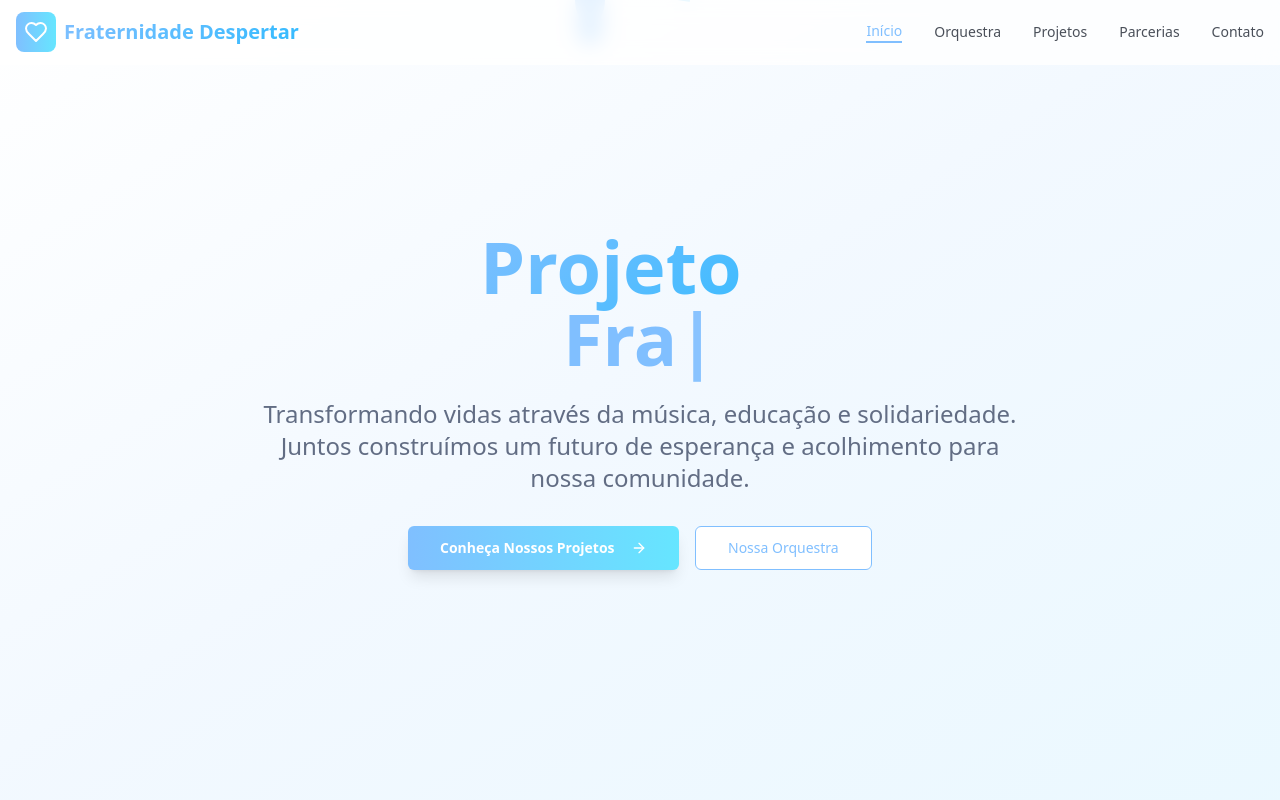
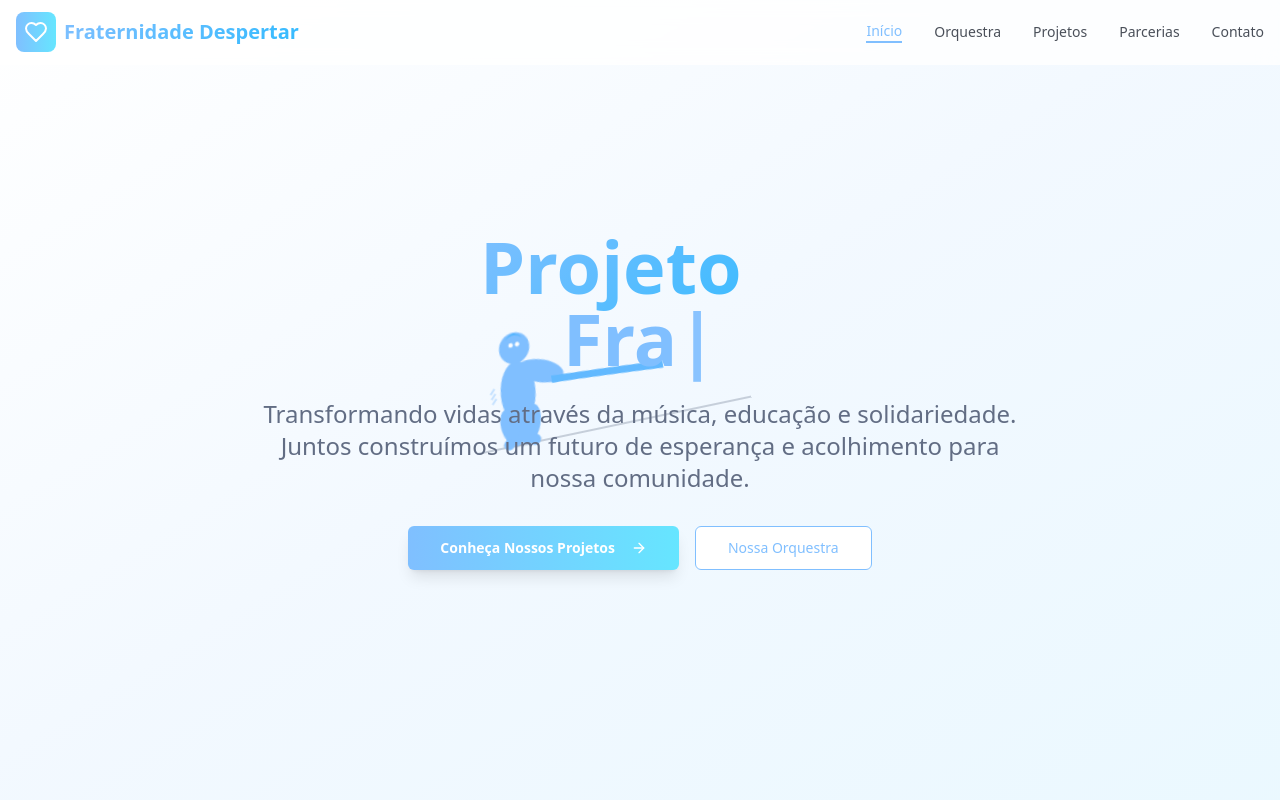
Before and after one commit to matheusprmt10-star/fraternidade-despertar-visual, a React (Vite) app: page / in a window 1280 px wide. Shown: the top 800 px of the page. Built offline with nearby package versions, Linux system fonts and the light colour scheme; the HTML template or start-up script is replaced by a standard one.

Commit message:
Melhorar animação inicial

```diff
--- a/src/index.css
+++ b/src/index.css
@@ -232,39 +232,130 @@ Cores vibrantes e harmônicas que transmitem acolhimento, solidariedade e espera
     }
   }
 
-  @keyframes rope-pull {
+  /* Enhanced rope pulling animation */
+  @keyframes rope-pull-container {
     0% {
-      transform: translateX(-100px) rotate(-10deg);
-      opacity: 0;
+      transform: translateX(0) translateY(0) rotate(0deg);
+    }
+    15% {
+      transform: translateX(-12px) translateY(-5px) rotate(-3deg);
     }
     30% {
-      transform: translateX(0) rotate(0deg);
-      opacity: 1;
+      transform: translateX(-25px) translateY(-12px) rotate(-8deg);
+    }
+    45% {
+      transform: translateX(-35px) translateY(-18px) rotate(-12deg);
     }
     60% {
-      transform: translateX(20px) rotate(5deg);
+      transform: translateX(-28px) translateY(-12px) rotate(-6deg);
+    }
+    75% {
+      transform: translateX(-15px) translateY(-5px) rotate(-2deg);
+    }
+    85% {
+      transform: translateX(-8px) translateY(-2px) rotate(-1deg);
     }
     100% {
-      transform: translateX(0) rotate(0deg);
-      opacity: 1;
+      transform: translateX(0) translateY(0) rotate(0deg);
     }
   }
 
-  @keyframes button-appear {
+  @keyframes person-strain {
+    0%, 100% {
+      transform: scale(1) skewX(0deg);
+    }
+    20% {
+      transform: scale(1.02) skewX(-2deg);
+    }
+    35% {
+      transform: scale(1.08) skewX(-5deg);
+    }
+    50% {
+      transform: scale(1.12) skewX(-8deg);
+    }
+    65% {
+      transform: scale(1.05) skewX(-3deg);
+    }
+    80% {
+      transform: scale(1.01) skewX(-1deg);
+    }
+  }
+
+  @keyframes rope-tension {
+    0%, 100% {
+      stroke-width: 4;
+      stroke: hsl(var(--secondary));
+    }
+    35% {
+      stroke-width: 6;
+      stroke: hsl(var(--primary));
+    }
+    50% {
+      stroke-width: 8;
+      stroke: hsl(var(--primary-dark));
+    }
+    65% {
+      stroke-width: 5;
+      stroke: hsl(var(--primary));
+    }
+  }
+
+  @keyframes button-rope-reveal {
     0% {
-      transform: translateY(50px) scale(0.8);
       opacity: 0;
+      transform: translateX(150px) scale(0.5) rotate(10deg);
+    }
+    60% {
+      opacity: 0;
+      transform: translateX(100px) scale(0.7) rotate(5deg);
+    }
+    80% {
+      opacity: 0.5;
+      transform: translateX(30px) scale(0.9) rotate(1deg);
     }
     100% {
-      transform: translateY(0) scale(1);
       opacity: 1;
+      transform: translateX(0) scale(1) rotate(0deg);
+    }
+  }
+
+  @keyframes rope-wave-dynamic {
+    0%, 100% {
+      d: path("M 85 70 Q 120 75 150 80");
+    }
+    20% {
+      d: path("M 85 70 Q 115 65 150 80");
+    }
+    35% {
+      d: path("M 85 70 Q 108 55 150 80");
+    }
+    50% {
+      d: path("M 85 70 Q 105 45 150 80");
+    }
+    65% {
+      d: path("M 85 70 Q 112 60 150 80");
+    }
+    80% {
+      d: path("M 85 70 Q 118 70 150 80");
     }
   }
 
   .animate-rope-pull {
-    animation: rope-pull 2s ease-out;
+    animation: rope-pull-container 4s ease-in-out infinite;
   }
 
-  .animate-button-appear {
-    animation: button-appear 0.6s ease-out 2.2s both;
+  .animate-person-strain {
+    animation: person-strain 4s ease-in-out infinite;
   }
+
+  .animate-rope-tension {
+    animation: rope-tension 4s ease-in-out infinite;
+  }
+
+  .animate-rope-wave {
+    animation: rope-wave-dynamic 4s ease-in-out infinite;
+  }
+
+  .animate-button-rope-reveal {
+    animation: button-rope-reveal 4s ease-out infinite;
+  }
--- a/src/pages/Home.tsx
+++ b/src/pages/Home.tsx
@@ -47,34 +47,93 @@ const Home = () => {
       {/* Hero Section */}
       <section className="relative min-h-screen flex items-center justify-center overflow-hidden bg-gradient-to-br from-background via-primary/10 to-secondary/10">
 
-        {/* Rope Animation */}
-        <div className="absolute inset-0 flex items-center justify-center">
+        {/* Enhanced Rope Pulling Animation */}
+        <div className="absolute inset-0 flex items-center justify-center overflow-hidden">
           <div className="animate-rope-pull">
             <svg
-              width="200"
-              height="150"
-              viewBox="0 0 200 150"
-              className="absolute -top-20 left-1/2 transform -translate-x-1/2"
+              width="280"
+              height="200"
+              viewBox="0 0 280 200"
+              className="absolute -top-24 left-1/2 transform -translate-x-1/2"
             >
+              {/* Ground line */}
+              <line x1="0" y1="140" x2="280" y2="140" stroke="hsl(var(--muted-foreground))" strokeWidth="2" opacity="0.3"/>
+
               {/* Person pulling rope */}
-              <g className="fill-primary">
+              <g className="fill-primary animate-person-strain" style={{ transformOrigin: '50px 110px' }}>
+                {/* Shadow */}
+                <ellipse cx="50" cy="135" rx="18" ry="4" fill="hsl(var(--muted-foreground))" opacity="0.2"/>
+
                 {/* Body */}
-                <ellipse cx="50" cy="80" rx="15" ry="25" />
+                <ellipse cx="50" cy="90" rx="16" ry="28" />
+
                 {/* Head */}
-                <circle cx="50" cy="45" r="12" />
-                {/* Arms */}
-                <ellipse cx="70" cy="70" rx="20" ry="8" transform="rotate(15 70 70)" />
-                {/* Legs */}
-                <ellipse cx="45" cy="110" rx="8" ry="15" transform="rotate(-10 45 110)" />
-                <ellipse cx="55" cy="110" rx="8" ry="15" transform="rotate(10 55 110)" />
+                <circle cx="50" cy="50" r="14" />
+                <circle cx="47" cy="47" r="2" fill="white"/>
+                <circle cx="53" cy="47" r="2" fill="white"/>
+
+                {/* Arms - more detailed */}
+                <ellipse cx="72" cy="75" rx="22" ry="10" transform="rotate(20 72 75)" />
+                <circle cx="85" cy="82" r="6" />
+
+                {/* Legs - more dynamic */}
+                <ellipse cx="42" cy="120" rx="10" ry="18" transform="rotate(-15 42 120)" />
+                <ellipse cx="58" cy="120" rx="10" ry="18" transform="rotate(15 58 120)" />
+                <circle cx="38" cy="135" r="5" />
+                <circle cx="62" cy="135" r="5" />
+
+                {/* Hair */}
+                <path d="M 42 42 Q 50 35 58 42 Q 55 38 50 37 Q 45 38 42 42" fill="hsl(var(--primary-dark))"/>
               </g>
-              {/* Rope */}
+
+              {/* Dynamic Rope with tension effect */}
               <path
-                d="M 85 70 Q 120 75 150 80"
+                d="M 88 82 Q 140 85 200 90"
                 stroke="hsl(var(--secondary))"
                 strokeWidth="4"
                 fill="none"
+                className="animate-rope-tension"
+                strokeDasharray="0"
               />
+
+              {/* Rope highlight for tension */}
+              <path
+                d="M 88 82 Q 140 85 200 90"
+                stroke="hsl(var(--primary-light))"
+                strokeWidth="2"
+                fill="none"
+                className="animate-rope-tension"
+                opacity="0.6"
+              />
+
+              {/* Object being pulled (representing the project) */}
+              <g className="animate-button-rope-reveal" style={{ transformOrigin: '220px 95px' }}>
+                {/* Shadow of object */}
+                <ellipse cx="220" cy="110" rx="15" ry="3" fill="hsl(var(--muted-foreground))" opacity="0.2"/>
+
+                {/* Main object - representing "Conheça Nossos Projetos" */}
+                <rect x="200" y="85" width="40" height="20" rx="10" fill="hsl(var(--primary))" />
+                <rect x="202" y="87" width="36" height="16" rx="8" fill="hsl(var(--primary-light))" />
+                <text x="220" y="98" textAnchor="middle" fontSize="8" fill="white" fontWeight="bold">PROJETO</text>
+
+                {/* Sparkles around the object */}
+                <circle cx="195" cy="80" r="1.5" fill="hsl(var(--accent))" opacity="0.8">
+                  <animate attributeName="opacity" values="0.8;0.2;0.8" dur="1.5s" repeatCount="indefinite"/>
+                </circle>
+                <circle cx="245" cy="88" r="2" fill="hsl(var(--warm))" opacity="0.6">
+                  <animate attributeName="opacity" values="0.6;0.1;0.6" dur="2s" repeatCount="indefinite"/>
+                </circle>
+                <circle cx="205" cy="110" r="1" fill="hsl(var(--secondary))" opacity="0.7">
+                  <animate attributeName="opacity" values="0.7;0.3;0.7" dur="1.8s" repeatCount="indefinite"/>
+                </circle>
+              </g>
+
+              {/* Effort lines */}
+              <g opacity="0.4">
+                <line x1="25" y1="85" x2="30" y2="80" stroke="hsl(var(--primary))" strokeWidth="2"/>
+                <line x1="25" y1="90" x2="30" y2="85" stroke="hsl(var(--primary))" strokeWidth="2"/>
+                <line x1="25" y1="95" x2="30" y2="90" stroke="hsl(var(--primary))" strokeWidth="2"/>
+              </g>
             </svg>
           </div>
         </div>
```
